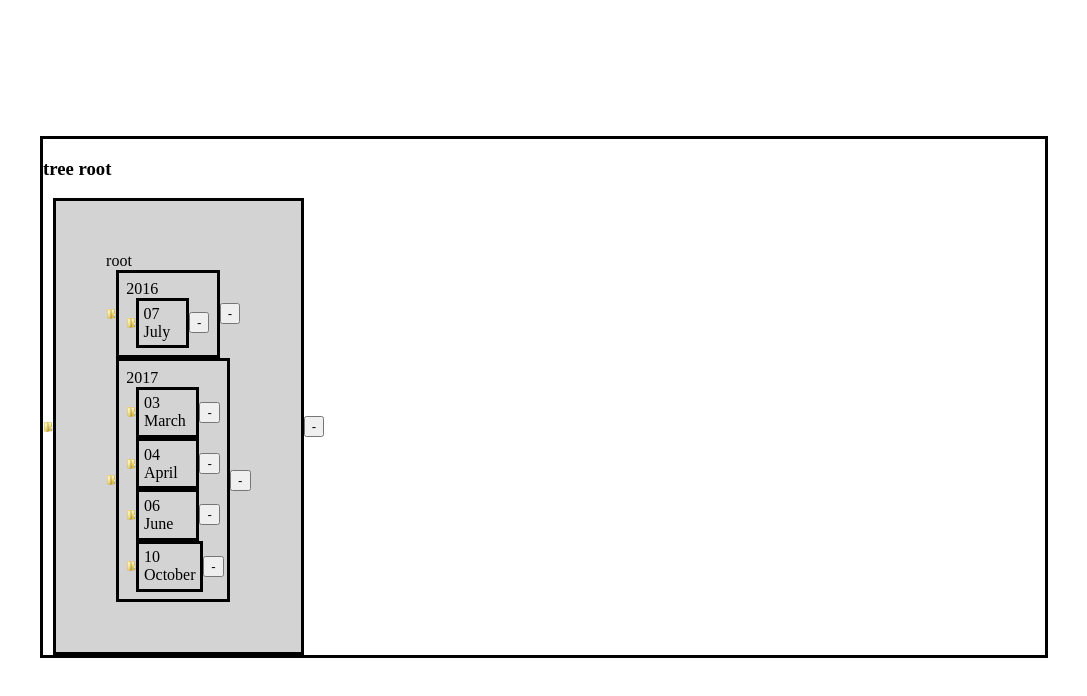
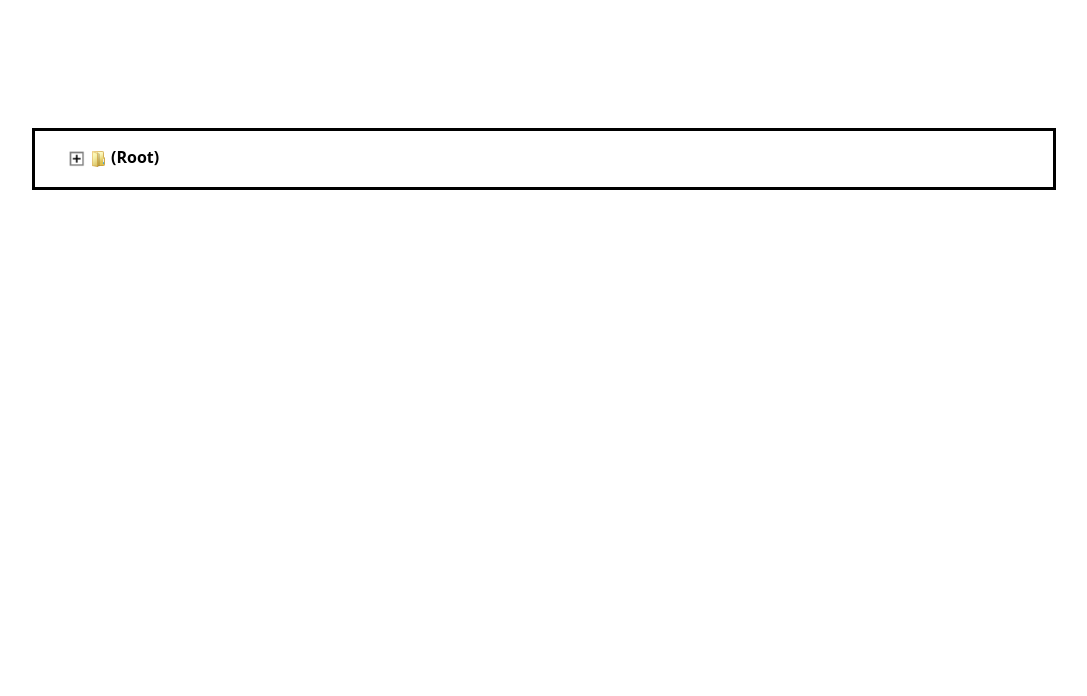
Before and after one commit to Huntergs16/javascript_tree, a plain HTML site: page index.html in a window 1280 px wide. Shown: the whole page, without its empty margins (96-1183 px from the left). Drawn offline with Linux system fonts and the light colour scheme.

Commit message:
Basically completed

```diff
--- a/index.html
+++ b/index.html
@@ -1,15 +1,14 @@
 <!DOCTYPE html>
 <html lang="en">
-<head>
-    <meta charset="UTF-8">
-    <meta http-equiv="X-UA-Compatible" content="IE=edge">
-    <meta name="viewport" content="width=device-width, initial-scale=1.0">
+  <head>
+    <meta charset="UTF-8" />
+    <meta http-equiv="X-UA-Compatible" content="IE=edge" />
+    <meta name="viewport" content="width=device-width, initial-scale=1.0" />
     <script src="/treeControl.js" defer></script>
+    <link rel="stylesheet" href="/styles.css" />
     <title>JavaScript Tree</title>
-</head>
-<body style="padding: 10%;">
-    <div id="tree-wrapper" style="border-style: solid; border-color: #000000;">
-        <h3>tree root</h3>
-    </div>
-</body>
+  </head>
+  <body>
+    <div id="tree-wrapper" />
+  </body>
 </html>
--- /dev/null
+++ b/styles.css
@@ -0,0 +1,18 @@
+body {
+  font-family: system-ui, -apple-system, BlinkMacSystemFont, "Segoe UI", Roboto,
+    Oxygen, Ubuntu, Cantarell, "Open Sans", "Helvetica Neue", sans-serif;
+  padding: 10%;
+  margin: auto;
+  min-width: max-content;
+}
+
+#tree-wrapper {
+  border-style: solid;
+  border-color: #000000;
+  padding: 15px 30px;
+}
+
+* {
+  margin: 0;
+  padding: 0;
+}
--- a/treeControl.js
+++ b/treeControl.js
@@ -20,109 +20,88 @@ const sortedData = data.sort(compareByParentID);
 
 console.log(data);
 
-function createRoot(obj) {
+function createNode(obj, isRoot) {
+  // Create the container for the folder controls and the content
   const newContainer = document.createElement("div");
   newContainer.id = `${obj.CODEID}-container`;
   newContainer.style.display = "flex";
-  newContainer.style.display = "flex";
-  newContainer.style.justifyContent = "flex-start";
-  newContainer.style.alignItems = "center";
+  newContainer.style.flexDirection = "column";
+  newContainer.style.width = "max-content";
 
-  const rootNode = document.createElement("div");
-
-  rootNode.setAttribute("id", `${obj.CODEID}`);
-  rootNode.setAttribute(
-    "style",
-    "padding: 5%; background-color: #D3D3D3; border-style: solid; display: flex; flex-direction: column;"
-  );
+  // Create the folder controls container and add the folder icon and folder name
+  const folderControlsContainer = document.createElement("div");
+  folderControlsContainer.style.display = "flex";
+  folderControlsContainer.style.alignItems = "center";
 
   const folderIcon = document.createElement("img");
-  folderIcon.src = "/icon_folder.png";
-  folderIcon.style.width = "10px";
-  folderIcon.style.height = "10px";
+  folderIcon.src = `icon_${obj.CODEIcon}.png`;
+  folderIcon.style.width = "16px";
+  folderIcon.style.height = "16px";
 
-  const showButton = document.createElement("button");
-  showButton.textContent = "-";
-  showButton.addEventListener("click", () => {
-    const children = Array.from(rootNode.children);
-    children.forEach((child) => {
-      child.style.display = child.style.display === "none" ? "flex" : "none";
-    });
-    showButton.innerHTML = showButton.innerHTML === "+" ? "-" : "+";
+  const folderName = document.createElement("h4");
+  folderName.textContent = obj.CODETxt;
+  folderName.style.padding = "0 0 4px 5px";
+
+  folderName.addEventListener("click", () => {
+    folderName.textContent =
+      folderName.textContent === obj.CODETxt ? obj.CODEVal : obj.CODETxt;
   });
 
-  rootNode.innerHTML = "root";
+  const node = document.createElement("div");
+  node.id = obj.CODEID;
+  node.style.marginLeft = "20px";
+  node.style.display = "none";
+  node.style.flexDirection = "column";
+  node.style.width = "max-content";
 
-  newContainer.appendChild(folderIcon);
-  newContainer.appendChild(rootNode);
-  newContainer.appendChild(showButton);
+  const showButton = document.createElement("img");
+  showButton.style.width = "25px";
+  showButton.style.height = "25px";
 
-  treeWrapper.appendChild(newContainer);
+  // Check if the node has children and add toggle functionality if so.
+  const hasChildren = data.some((item) => item.CODEParentID === obj.CODEID);
 
-  return rootNode;
-}
+  if (hasChildren) {
+    showButton.src = "icon_plus.png";
+    showButton.addEventListener("click", () => {
+      if (node.style.display === "none") {
+        node.style.display = "flex";
+        showButton.src = "icon_minus.png";
+      } else {
+        node.style.display = "none";
+        showButton.src = "icon_plus.png";
+      }
+    });
+    // Add the showButton to the folder controls container
+    folderControlsContainer.appendChild(showButton);
+  } else {
+    newContainer.style.marginLeft = "22px";
+  }
 
-function createNode(obj) {
-  const newContainer = document.createElement("div");
-  newContainer.id = `${obj.CODEID}-container`;
-  newContainer.style.display = "flex";
-  newContainer.style.justifyContent = "flex-start";
-  newContainer.style.alignItems = "center";
+  // Add the folder icon, folder name, and folder controls container to the newContainer
+  folderControlsContainer.appendChild(folderIcon);
+  folderControlsContainer.appendChild(folderName);
+  newContainer.appendChild(folderControlsContainer);
+  newContainer.appendChild(node);
 
-  const newNode = document.createElement("div");
-
-  newNode.setAttribute("id", obj.CODEID);
-  newNode.setAttribute(
-    "style",
-    "padding: 5%; background-color: #D3D3D3; border-style: solid; display: flex; flex-direction: column;"
-  );
-
-  newNode.innerHTML = obj.CODETxt;
-
-  const folderIcon = document.createElement("img");
-  folderIcon.src = "/icon_folder.png";
-  folderIcon.style.width = "10px";
-  folderIcon.style.height = "10px";
-
-  // const moreIcon = document.createElement('img')
-  // moreIcon.src = "/icon_plus.png"
-  // moreIcon.style.width = '20px'
-  // moreIcon.style.height = '20px';
-
-  // const lessIcon = document.createElement('img')
-  // lessIcon.src = "/icon_minus.png"
-  // lessIcon.style.width = '20px'
-  // lessIcon.style.height = '20px';
-
-  const showButton = document.createElement("button");
-  showButton.innerHTML = "-";
-  showButton.addEventListener("click", () => {
-    const children = Array.from(newNode.children);
-    children.forEach((child) => {
-      child.style.display = child.style.display === "none" ? "flex" : "none";
-    });
-    showButton.innerHTML = showButton.innerHTML === "+" ? "-" : "+";
-  });
-
-  // newNode.addEventListener('click', () => {
-  //     newNode.innerHTML = newNode.innerHTML === obj.CODETxt ? obj.CODEVal : obj.CODETxt
-  // })
-
-  newContainer.appendChild(folderIcon);
-  newContainer.appendChild(newNode);
-  newContainer.appendChild(showButton);
-
-  return newContainer;
+  if (isRoot) {
+    treeWrapper.appendChild(newContainer);
+    return node;
+  } else {
+    return newContainer;
+  }
 }
 
 //Create Nodes
 const nodeList = [];
 
-for (let i = 0; i < data.length; i += 1) {
-  let newNode = null;
-  if (i === 0) {
-    newNode = createRoot(data[i]);
-  } else newNode = createNode(data[i]);
+//Create root node and add to list
+newNode = createNode(data[0], true);
+nodeList.push(newNode);
+
+//Add the rest of the nodes
+for (let i = 1; i < data.length; i += 1) {
+  let newNode = createNode(data[i], false);
   nodeList.push(newNode);
 }
 
```
